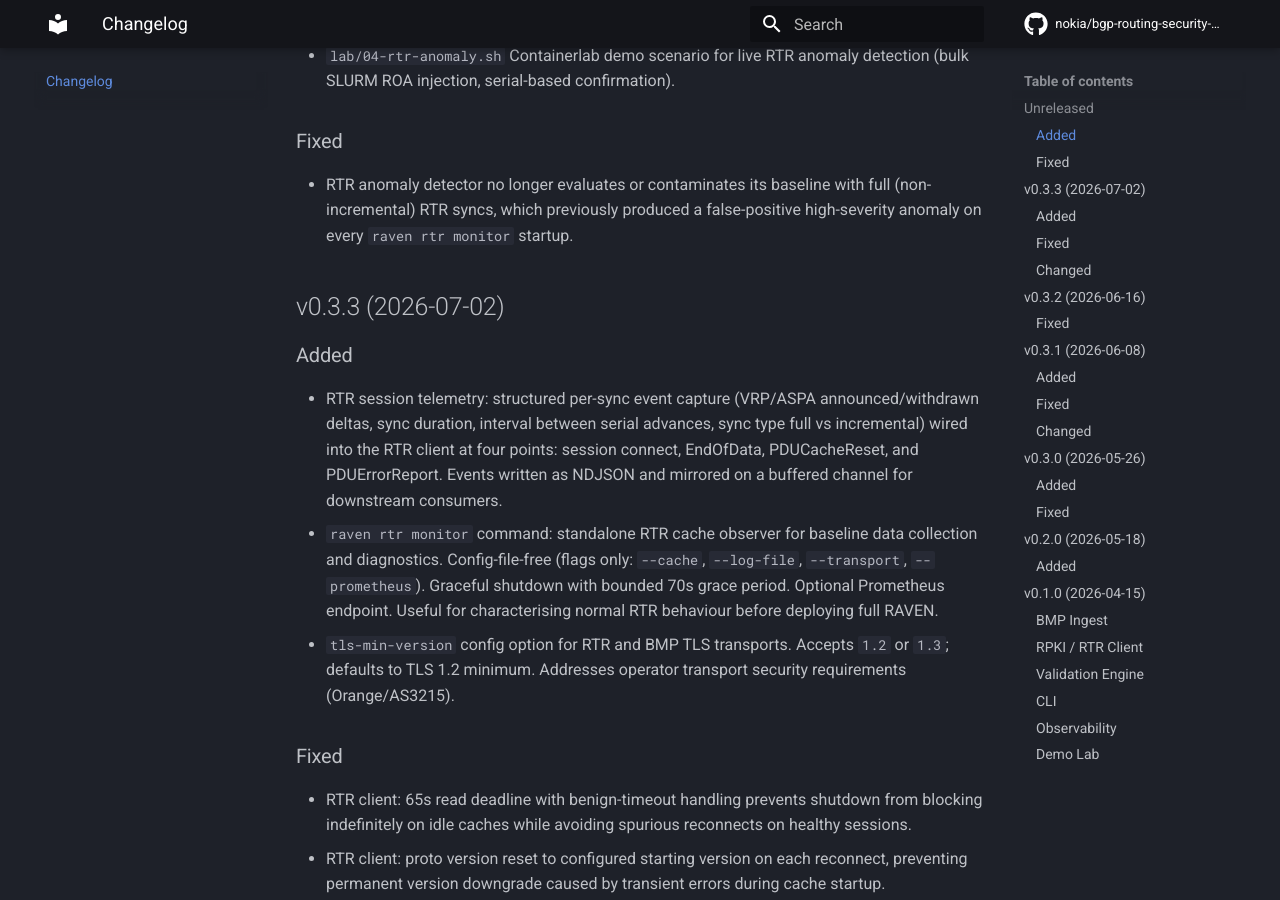
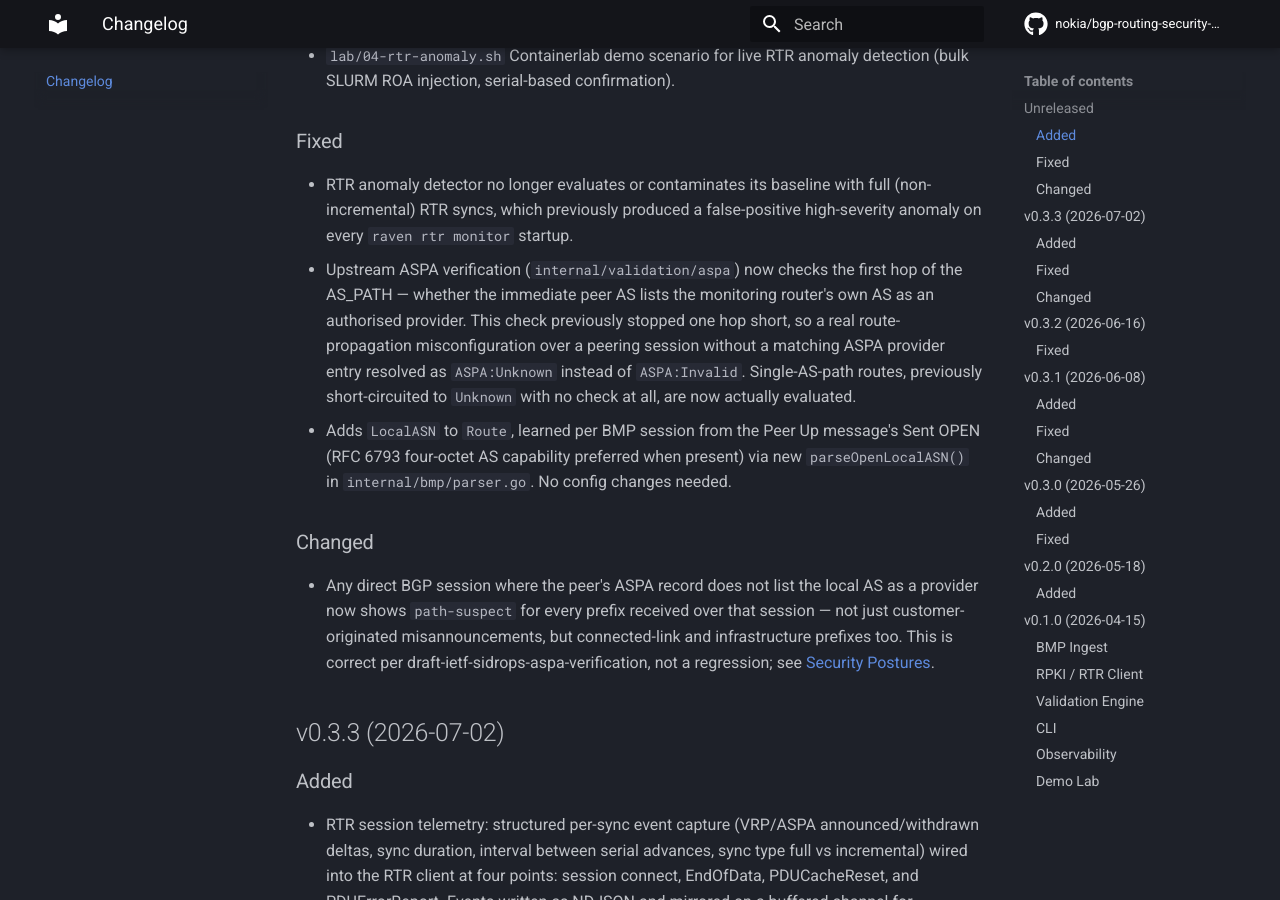
Before and after one commit to ritmukhe/raven-docs, an MkDocs documentation site: the page built from docs/CHANGELOG.md, in a window 1280 px wide and 900 px high, scrolled down 610 px. Built offline with MkDocs 1.6.1 and Material for MkDocs 9.7.7, drawn with Linux system fonts in a browser that asks for light colours; comment, search, counter and statistics services are not loaded.

Commit message:
Update CHANGELOG.md

```diff
--- a/docs/CHANGELOG.md
+++ b/docs/CHANGELOG.md
@@ -23,6 +23,27 @@ All notable changes to RAVEN are recorded here.
   with full (non-incremental) RTR syncs, which previously produced a
   false-positive high-severity anomaly on every `raven rtr monitor`
   startup.
+- Upstream ASPA verification (`internal/validation/aspa`) now checks the
+  first hop of the AS_PATH — whether the immediate peer AS lists the
+  monitoring router's own AS as an authorised provider. This check
+  previously stopped one hop short, so a real route-propagation
+  misconfiguration over a peering session without a matching ASPA
+  provider entry resolved as `ASPA:Unknown` instead of `ASPA:Invalid`.
+  Single-AS-path routes, previously short-circuited to `Unknown` with no
+  check at all, are now actually evaluated.
+- Adds `LocalASN` to `Route`, learned per BMP session from the Peer Up
+  message's Sent OPEN (RFC 6793 four-octet AS capability preferred when
+  present) via new `parseOpenLocalASN()` in `internal/bmp/parser.go`.
+  No config changes needed.
+
+### Changed
+- Any direct BGP session where the peer's ASPA record does not list the
+  local AS as a provider now shows `path-suspect` for every prefix
+  received over that session — not just customer-originated
+  misannouncements, but connected-link and infrastructure prefixes too.
+  This is correct per draft-ietf-sidrops-aspa-verification, not a
+  regression; see
+  [Security Postures](user-guide/security-postures.md#path-suspect).
 
 ## v0.3.3 (2026-07-02)
 
```
